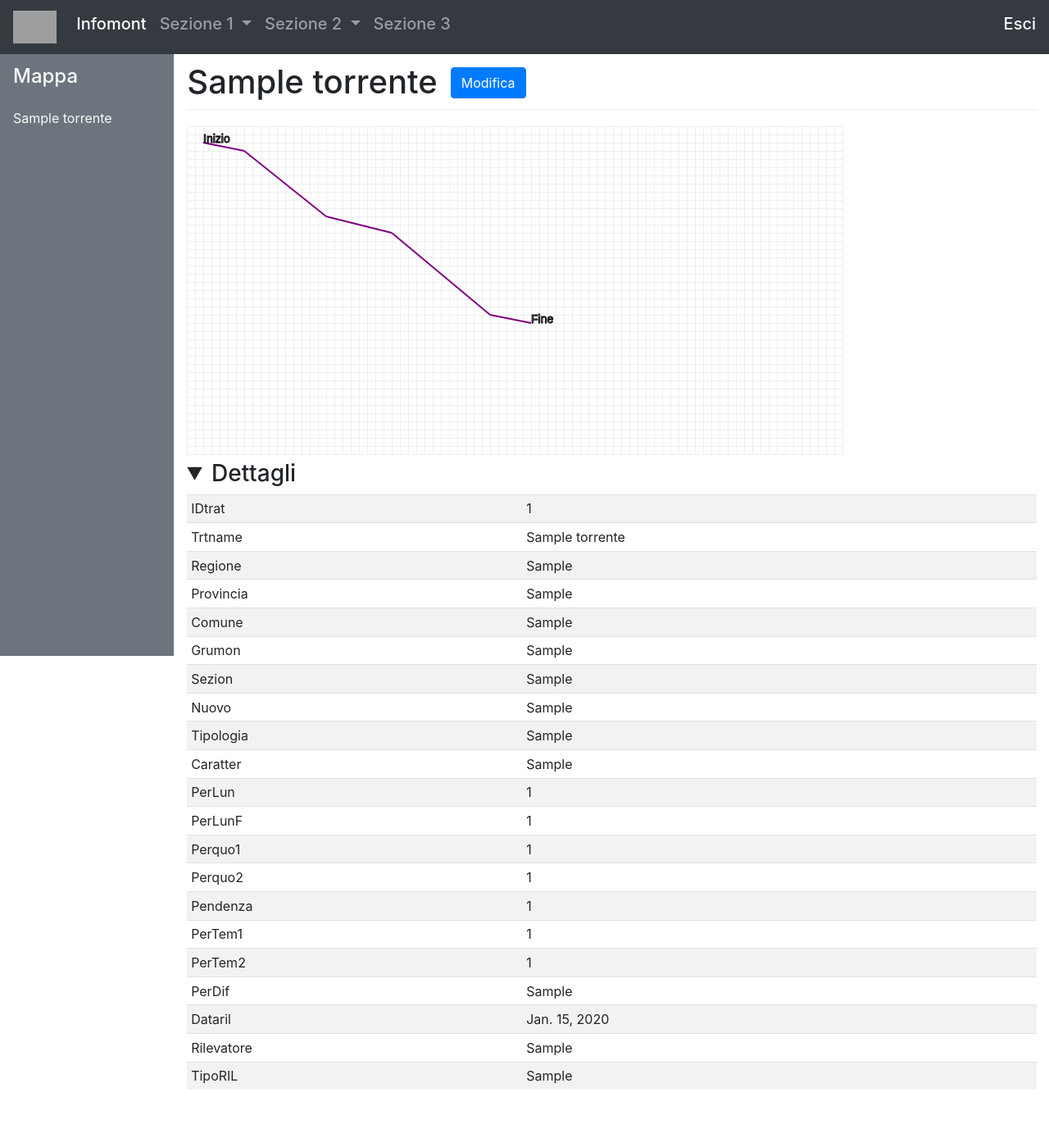
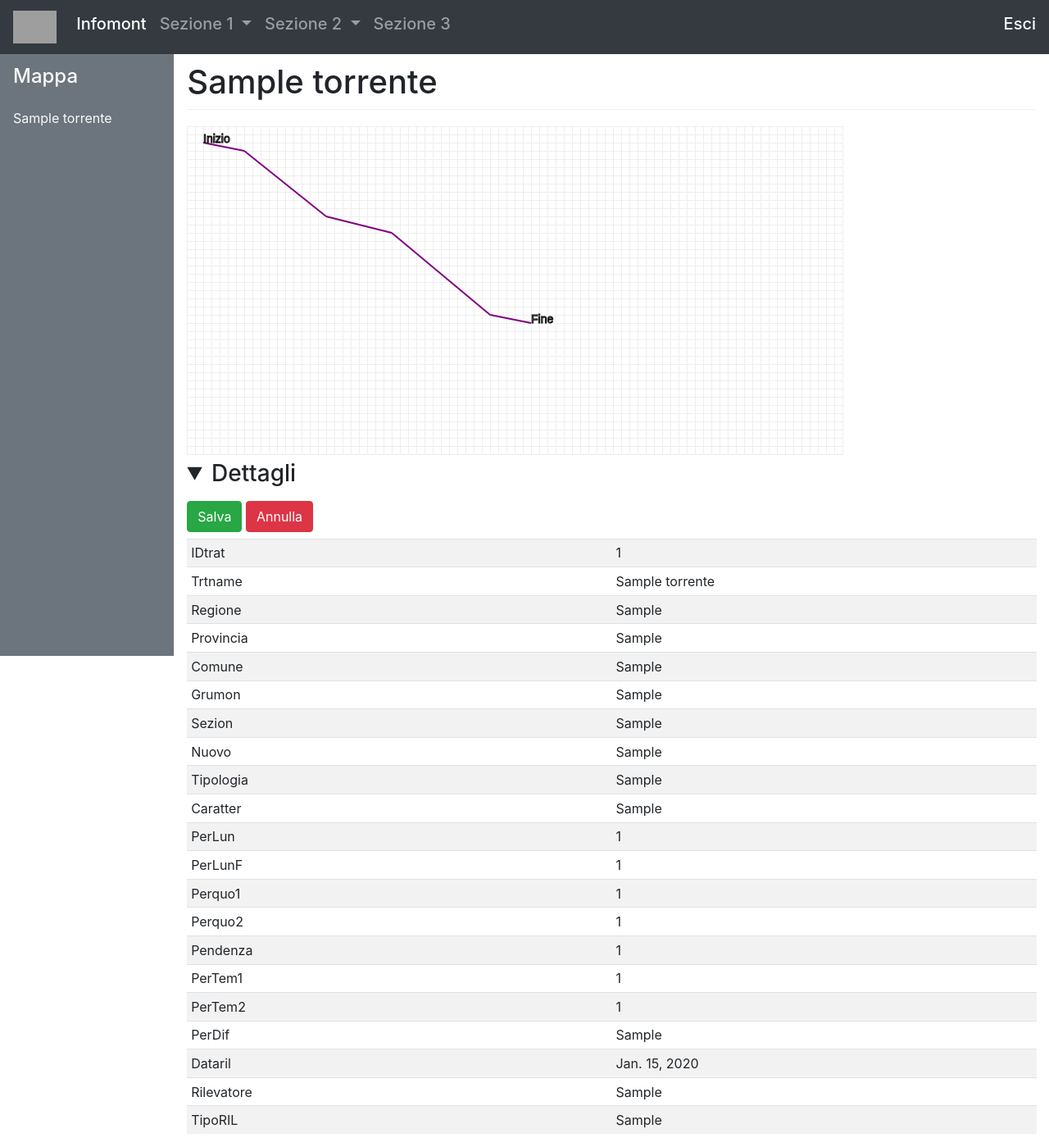
Before and after one commit to GianpaoloBranca/Infotor, a Django app: page /infotor/1/ in a window 1280 px wide, after a click on "Dettagli". Shown: the whole page at 82% size. Before the commit the page ends 1329 px from the top, so only its background shows below. Run offline with Django 3.2, Linux system fonts and the light colour scheme; tables that the repository leaves empty hold one stand-in row (values such as "Sample post"); some libraries are stand-ins or nearby versions; grey boxes are pictures that could not be loaded.

Commit message:
fix table layout and input cells

```diff
--- a/infomont_project/static/dashboard.css
+++ b/infomont_project/static/dashboard.css
@@ -68,3 +68,7 @@ h1 {
   padding-top: 1.5rem;
   padding-bottom: 1.5rem;
 }
+
+table{
+  table-layout: fixed;
+}
--- a/infomont_project/static/edit.js
+++ b/infomont_project/static/edit.js
@@ -1,5 +1,5 @@
 $('body').on('dblclick', '[data-editable]', function(){
-var $el = $(this);
+  var $el = $(this);
 
   var $input = $('<input class="form-control" />').val( $el.text());
   $el.replaceWith( $input );
@@ -9,6 +9,12 @@ var $el = $(this);
     $input.replaceWith( $p );
   };
 
+  var reset = function(){
+    $input.replaceWith( $el );
+  }
+
+  var enterEvent = new Event('enter');
+
   /**
     We're defining the callback with `one`, because we know that
     the element will be gone just after that, and we don't want
@@ -16,5 +22,18 @@ var $el = $(this);
     Next time `p` turns into `input` this single callback
     will be applied again.
   */
-  $input.one('blur', save).focus();
+  $input.one('blur', reset).focus();
+
+  $input.keyup(function(event) {
+    if (event.keyCode === 13) { // enter key
+        save();
+    }
+  });
+
+  $input.keyup(function(event) {
+    if (event.keyCode === 27) { // esc key
+        reset();
+    }
+  });
+
 });
--- a/infomont_project/templates/infotor/torrenti.html
+++ b/infomont_project/templates/infotor/torrenti.html
@@ -25,12 +25,14 @@
 {% block main %}
 <main class="col-sm-9 offset-sm-3 col-md-10 offset-md-2 pt-3">
     {% if data %}
-    <h1>{{ data.Trtname }}<button class="btn btn-primary mx-3 mb-1">Modifica</button></h1>
+    <h1>{{ data.Trtname }}</h1>
     <canvas id="my-canvas" width="801" height="401"></canvas>
     <details>
         <summary class="h3">
             Dettagli
         </summary>
+        <button class="btn btn-success my-2">Salva</button>
+        <button class="btn btn-danger my-2">Annulla</button>
         <table class="table table-striped table-sm my-table">
         <tbody>
             {% for key, item in data_dict.items %}
```
